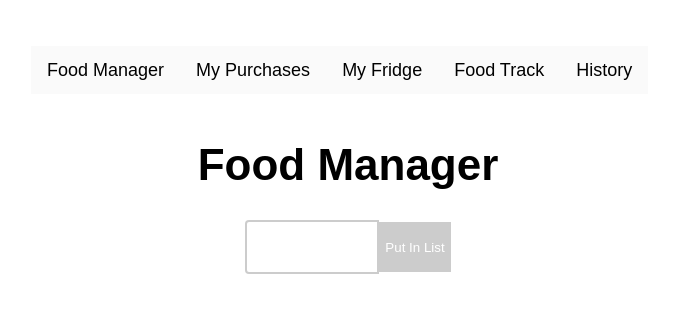
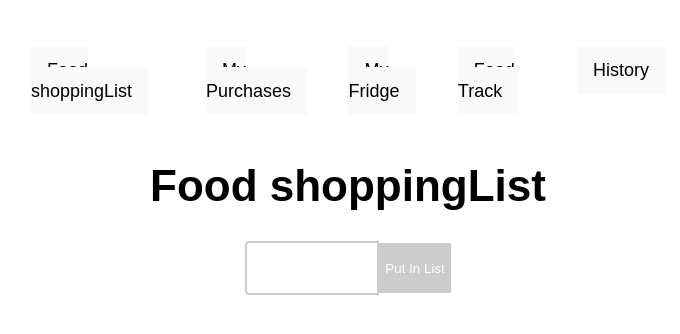
Before and after one commit to Arielpopcorn/food-manager, a React (Create React App) app: page / in a window 1280 px wide. Shown: the top 334 px of the page, without its empty margins (292-972 px from the left). Built offline with nearby package versions, Linux system fonts and the light colour scheme; a web font is replaced by a local one.

Commit message:
Update title for shopping list link

```diff
--- a/src/FoodManager/FMapp.js
+++ b/src/FoodManager/FMapp.js
@@ -112,7 +112,7 @@ class FMapp extends React.Component{
                 {/* <Stepper /> */}
                 <Navigation />
                 <ContentContainer>
-                    <Title>Food Manager</Title>
+                    <Title>Food shoppingList</Title>
                     <ListContainer>
                         <form onSubmit={this.handleSubmit}>
                             <Input type="text" value={this.state.inputValue} onChange={this.handleChange}/>
--- a/src/Navigations/Navigation.js
+++ b/src/Navigations/Navigation.js
@@ -49,7 +49,7 @@ class Navigation extends React.Component{
     render(){
         return(
             <NavContainer>
-                <Li><StyledLink to={"/"}>Food Manager</StyledLink></Li>
+                <Li><StyledLink to={"/"}>Food shoppingList</StyledLink></Li>
                 <Li><StyledLink to={"/mypurchases"}>My Purchases</StyledLink></Li>
                 <Li><StyledLink to={"/myfridge"}>My Fridge</StyledLink></Li>
                 <Li><StyledLink to={"foodtrack/"}>Food Track</StyledLink></Li>
```
